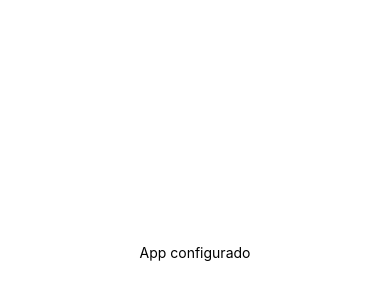
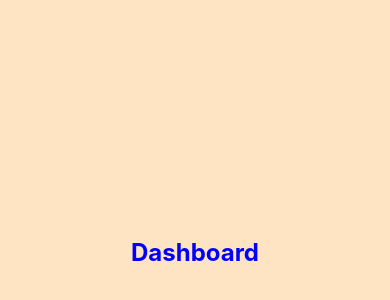
Before and after one commit to carlosclayton/gofinance, a React Native app: screen / in a window 390 px wide. Shown: the part 170-470 px from the top of the page. Built offline with nearby package versions, Linux system fonts and the light colour scheme.

Commit message:
adding styled components support

```diff
--- a/App.tsx
+++ b/App.tsx
@@ -1,21 +1,9 @@
-import { StatusBar } from 'expo-status-bar';
 import React from 'react';
-import { StyleSheet, Text, View } from 'react-native';
-import {Wellcome} from "./src/components/Wellcome";
+import {Dashboard} from "./src/pages/Dashboard";
+
 
 export default function App() {
   return (
-    <View style={styles.container}>
-    <Wellcome title="App configurado" />
-    </View>
+      <Dashboard></Dashboard>
   );
 }
-
-const styles = StyleSheet.create({
-  container: {
-    flex: 1,
-    backgroundColor: '#fff',
-    alignItems: 'center',
-    justifyContent: 'center',
-  },
-});
--- /dev/null
+++ b/src/pages/Dashboard/index.tsx
@@ -0,0 +1,10 @@
+import React from "react";
+import {StyleSheet, Text, View} from "react-native";
+import {Container, Title} from './styles'
+export function Dashboard(){
+    return(
+        <Container>
+            <Title>Dashboard</Title>
+        </Container>
+    )
+}
--- /dev/null
+++ b/src/pages/Dashboard/styles.ts
@@ -0,0 +1,14 @@
+import styled from 'styled-components/native';
+
+export const Container = styled.View`
+  flex: 1;
+  justify-content: center;
+  align-items: center;
+  background-color: bisque;
+`;
+
+export const Title = styled.Text`
+  font-size: 24px;
+  font-weight: bold;
+  color: blue;
+`;
```
Also changed, not shown: package.json (+5 -3 lines), src/pages/Dashboard.tsx (deleted), 1 other file (tests, documents, lock files or other folders).
